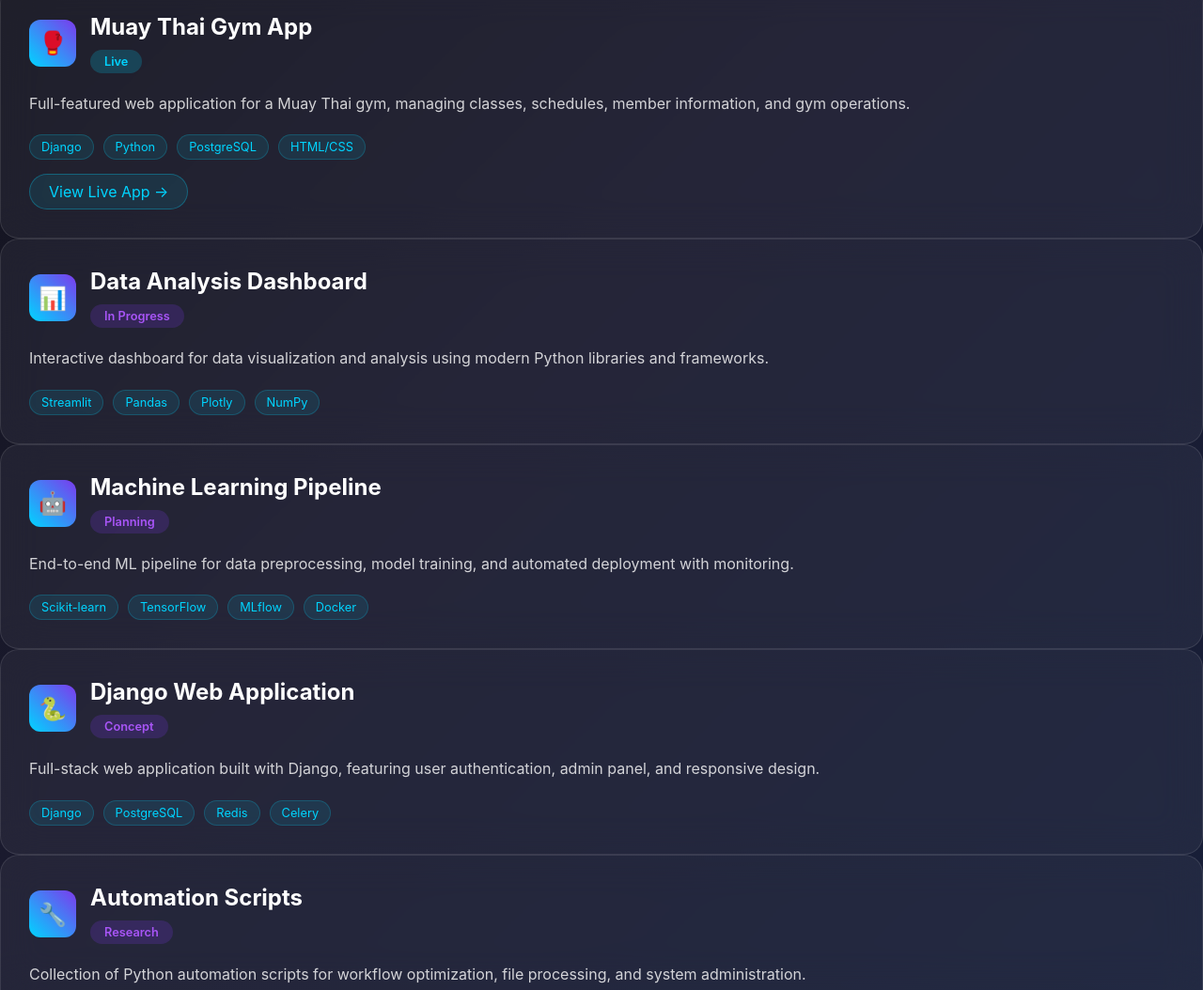
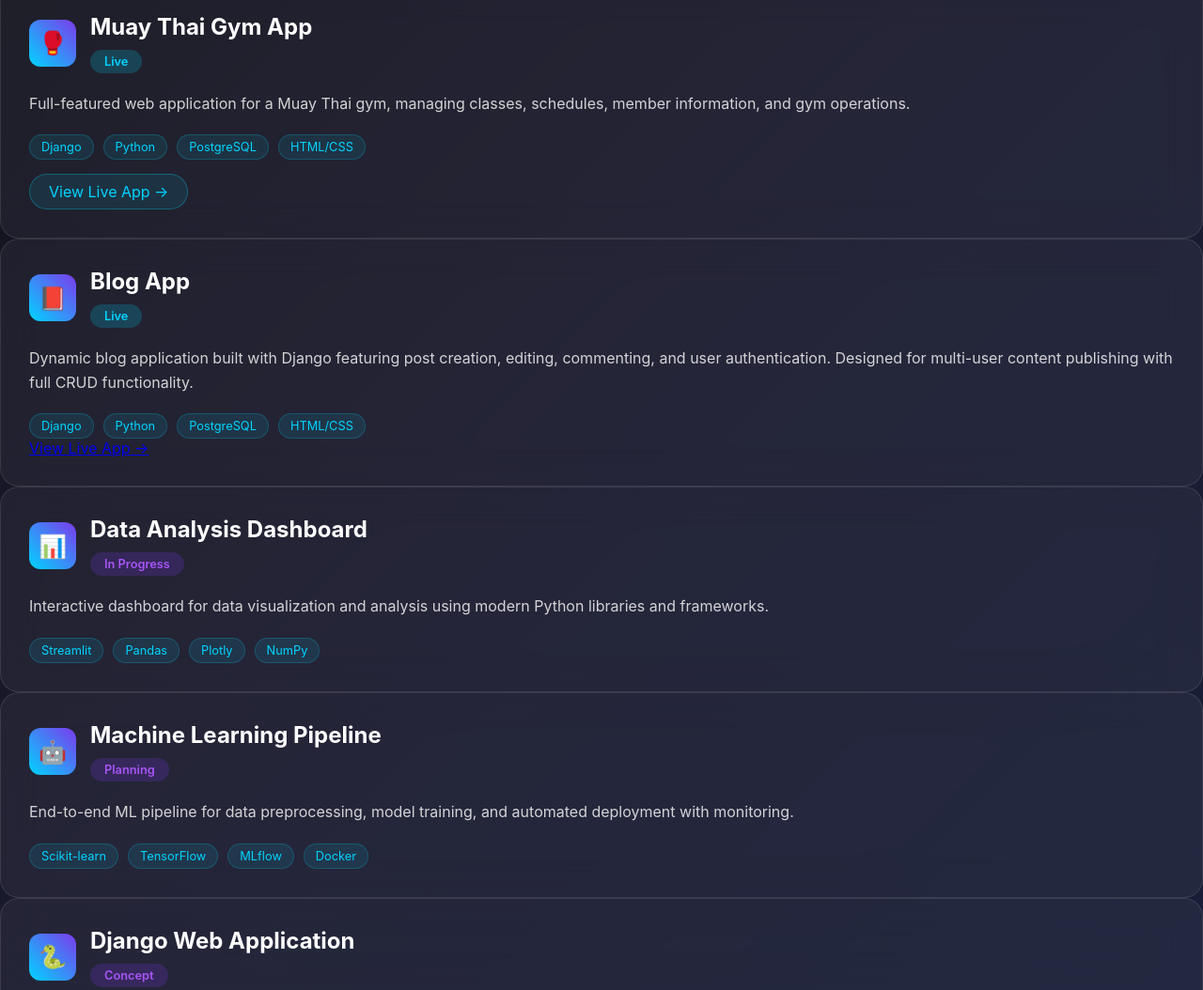
Before and after one commit to jeremycabrera1/jeremycabrera1.github.io, a plain HTML site: page index.html in a window 1280 px wide. Shown: the part 1240-2294 px from the top of the page at 94% size. Drawn offline with Linux system fonts and the light colour scheme.

Commit message:
Add Blog App project card to index.html
Added a new project card for the Blog App with details about its features and technologies used.

```diff
--- a/index.html
+++ b/index.html
@@ -415,7 +415,7 @@
         </div>
     </section>
 
-    <div class="project-card">
+                <div class="project-card">
                     <div class="project-header">
                         <div class="project-icon">🥊</div>
                         <div>
@@ -431,7 +431,27 @@
                         <span class="tech-tag">HTML/CSS</span>
                     </div>
                     <a href="https://muaythaiapp-hjiy.onrender.com" target="_blank" style="display: inline-block; margin-top: 15px; padding: 8px 20px; background: rgba(0, 212, 255, 0.1); color: #00d4ff; text-decoration: none; border-radius: 20px; border: 1px solid rgba(0, 212, 255, 0.3); transition: all 0.3s ease;">View Live App →</a>
-    </div>
+                </div>
+
+                <div class="project-card">
+                    <div class="project-header">
+                        <div class="project-icon">📕</div>
+                        <div>
+                            <h3>Blog App</h3>
+                            <span class="project-status" style="background: rgba(0, 212, 255, 0.2); color: #00d4ff;">Live</span>
+                        </div>
+                    </div>
+                    <p class="project-description">
+                        Dynamic blog application built with Django featuring post creation, editing, commenting, and user authentication. Designed for multi-user content publishing with full CRUD functionality.
+                    </p>
+                    <div class="project-tech">
+                        <span class="tech-tag">Django</span>
+                        <span class="tech-tag">Python</span>
+                        <span class="tech-tag">PostgreSQL</span>
+                        <span class="tech-tag">HTML/CSS</span>
+                    </div>
+                    <a href="https://blog-app-0pkp.onrender.com" target="_blank" class="project-btn">View Live App →</a>
+                </div>
 
                 <div class="project-card">
                     <div class="project-header">
```
